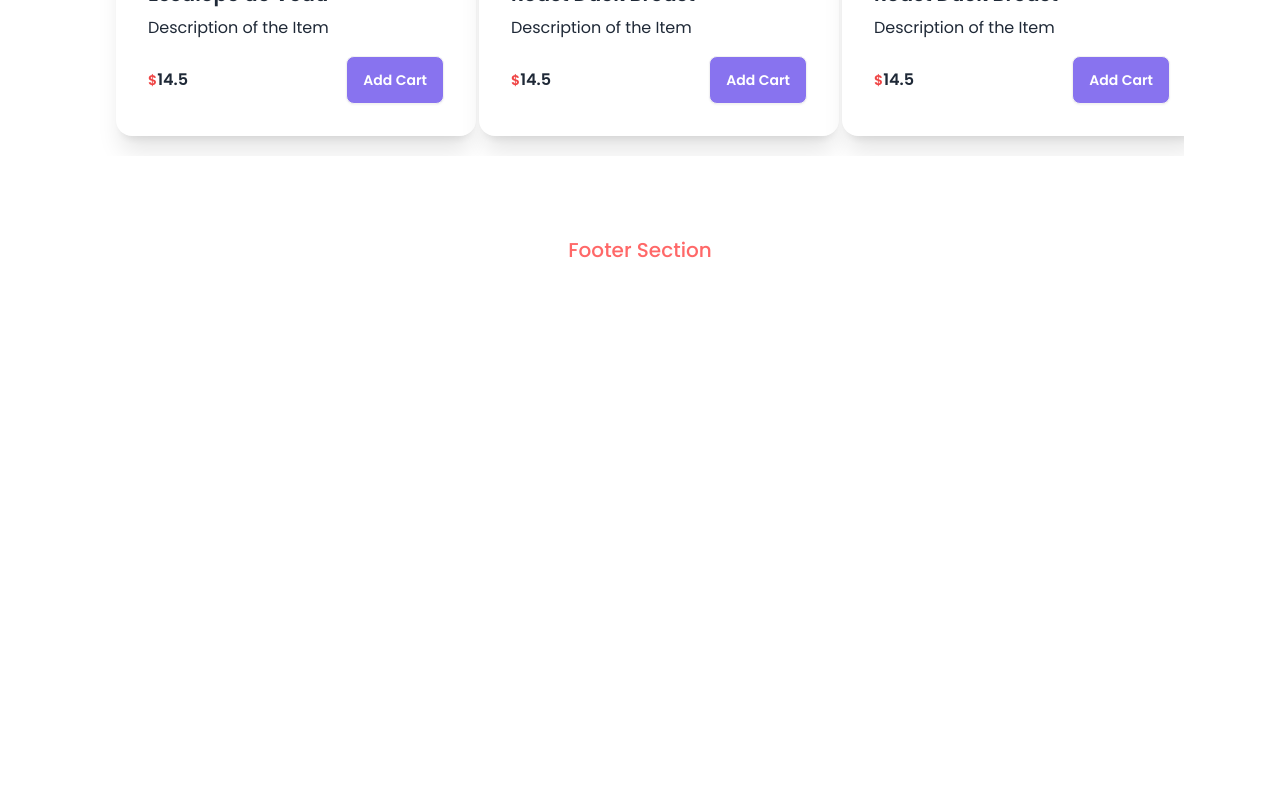
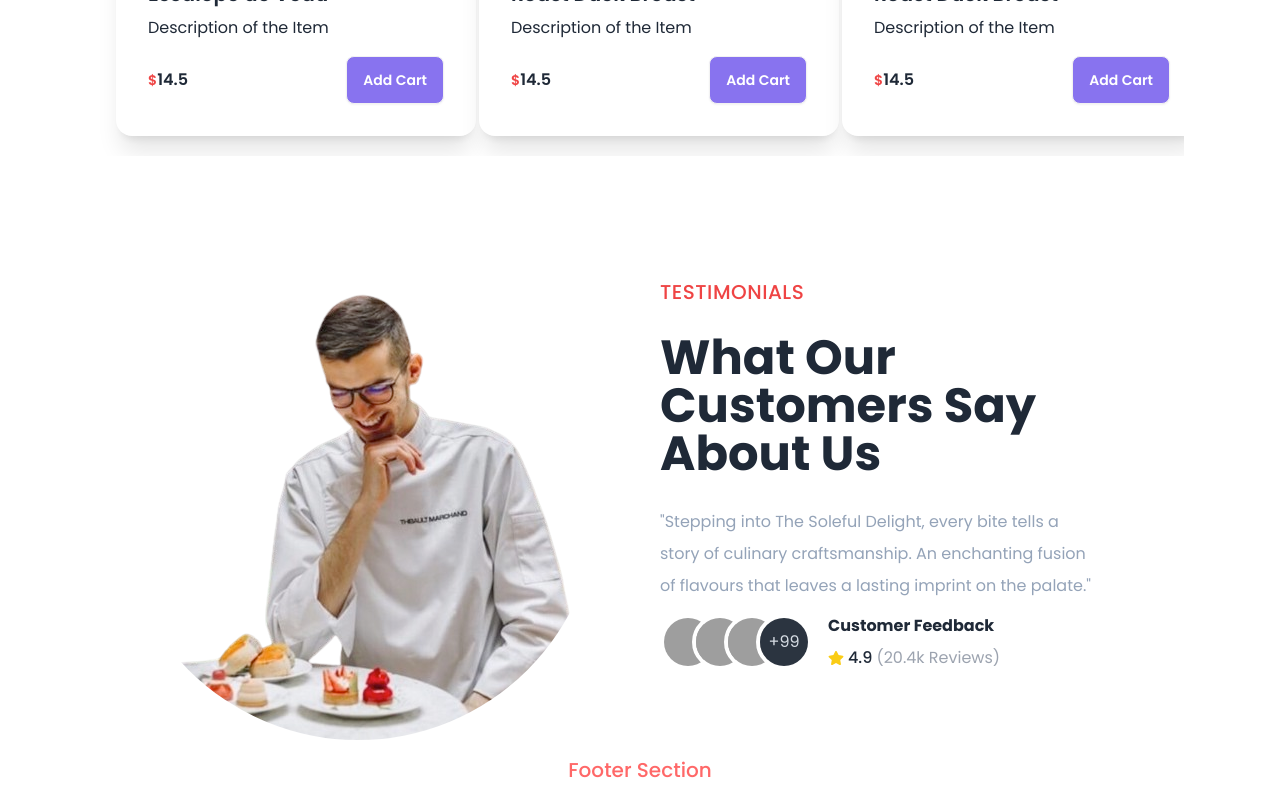
Before and after one commit to parmilan1998/mern-food-shop, a React (Vite) app in the folder client/: page / in a window 1280 px wide. Shown: the part 2036-2836 px from the top of the page. Before the commit the page ends 2316 px from the top, so only its background shows below. Built offline with nearby package versions, Linux system fonts and the light colour scheme; grey boxes are pictures that could not be loaded; a web font is replaced by a local one.

Commit message:
Testimonial UI Design, daisyUi avatar components also used

```diff
--- /dev/null
+++ b/client/src/components/Testimonial.jsx
@@ -0,0 +1,64 @@
+/* eslint-disable react/no-unescaped-entities */
+import React from 'react'
+import { FaStar } from 'react-icons/fa'
+
+const Testimonial = () => {
+  return (
+    <div className='container-section mx-4'>
+      <div className='flex flex-col md:flex-row items-center justify-between gap-10'>
+        <div className='md:w-1/2 flex justify-center'>
+          <img
+            src='/images/home/testimonial.png'
+            alt='Testimonial'
+            className=' rounded-full'
+          />
+        </div>
+        <div className='md:w-1/2'>
+          <div className=' text-left md:w-5/6 space-y-3'>
+            <p className='sub-title'>Testimonials</p>
+            <h1 className='title py-4'>What Our Customers Say About Us</h1>
+            <blockquote className='my-3 leading-8 text-slate-400'>
+              "Stepping into The Soleful Delight, every bite tells a story of
+              culinary craftsmanship. An enchanting fusion of flavours that
+              leaves a lasting imprint on the palate."
+            </blockquote>
+          </div>
+          <div className='flex item-center gap-4 flex-wrap my-3'>
+            <div className='avatar-group -space-x-6 rtl:space-x-reverse'>
+              <div className='avatar'>
+                <div className='w-12'>
+                  <img src='https://images.unsplash.com/photo-1494790108377-be9c29b29330?q=80&w=1000&auto=format&fit=crop&ixlib=rb-4.0.3&ixid=M3wxMjA3fDB8MHxzZWFyY2h8M3x8cHJvZmlsZXxlbnwwfHwwfHx8MA%3D%3D' />
+                </div>
+              </div>
+              <div className='avatar'>
+                <div className='w-12'>
+                  <img src='https://images.pexels.com/photos/415829/pexels-photo-415829.jpeg?cs=srgb&dl=pexels-pixabay-415829.jpg&fm=jpg' />
+                </div>
+              </div>
+              <div className='avatar'>
+                <div className='w-12'>
+                  <img src='https://daisyui.com/images/stock/photo-1534528741775-53994a69daeb.jpg' />
+                </div>
+              </div>
+              <div className='avatar placeholder'>
+                <div className='w-12 bg-neutral text-neutral-content'>
+                  <span>+99</span>
+                </div>
+              </div>
+            </div>
+            <div className='space-y-2'>
+              <h4 className='font-bold'>Customer Feedback</h4>
+              <div className='flex flex-row items-center space-x-1'>
+                <FaStar className='text-yellow-400' />
+                <span className=' font-medium'>4.9</span>
+                <span className=' text-gray-400'>(20.4k Reviews)</span>
+              </div>
+            </div>
+          </div>
+        </div>
+      </div>
+    </div>
+  )
+}
+
+export default Testimonial
--- a/client/src/pages/home/Home.jsx
+++ b/client/src/pages/home/Home.jsx
@@ -2,6 +2,7 @@ import React from 'react'
 import Banner from '../../components/Banner'
 import Categories from './Categories'
 import SpecialDishes from './SpecialDishes'
+import Testimonial from '../../components/Testimonial'
 
 const Home = () => {
   return (
@@ -9,6 +10,7 @@ const Home = () => {
       <Banner />
       <Categories />
       <SpecialDishes />
+      <Testimonial />
     </>
   )
 }
--- a/client/src/pages/home/SpecialDishes.jsx
+++ b/client/src/pages/home/SpecialDishes.jsx
@@ -12,7 +12,7 @@ const previousButton = (props) => {
   return (
     <div
       className={className}
-      style={{ ...style, display: 'block', background: 'green' }}
+      style={{ ...style, display: 'block' }}
       onClick={onClick}
     />
   )
@@ -24,7 +24,7 @@ const nextButton = (props) => {
   return (
     <div
       className={className}
-      style={{ ...style, display: 'block', background: 'red' }}
+      style={{ ...style, display: 'block' }}
       onClick={onClick}
     />
   )
```
Also changed, not shown: client/public/images/home/testimonial.jpg (added), client/public/images/home/testimonial.png (added).
